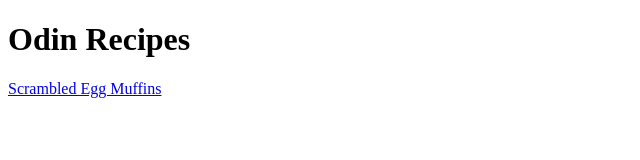
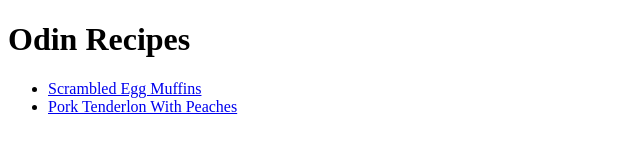
Before and after one commit to KpsDevCoder/odin-recipes, a plain HTML site: page index.html in a window 1280 px wide. Shown: the whole page, without its empty margins (0-640 px from the left). Drawn offline with Linux system fonts and the light colour scheme.

Commit message:
Create pork-tenderlon-with-peaches.html file and add relative path link

```diff
--- a/index.html
+++ b/index.html
@@ -8,6 +8,9 @@
 </head>
 <body>
   <h1> Odin Recipes </h1>
-  <a href= "/home/kps/repos/odin-recipes/recipes/scrambled-egg-muffins.html"> Scrambled Egg Muffins </a>
+  <ul>
+  <li><a href= "/home/kps/repos/odin-recipes/recipes/scrambled-egg-muffins.html"> Scrambled Egg Muffins </a></li>
+  <li><a href= "./recipes/pork-tenderlon-with-peaches.html">Pork Tenderlon With Peaches</a></li>
+  </ul>
 </body>
 </html>
```
Also changed, not shown: recipes/pork-tenderlon-with-peaches.html (added, +12 -0 lines).
